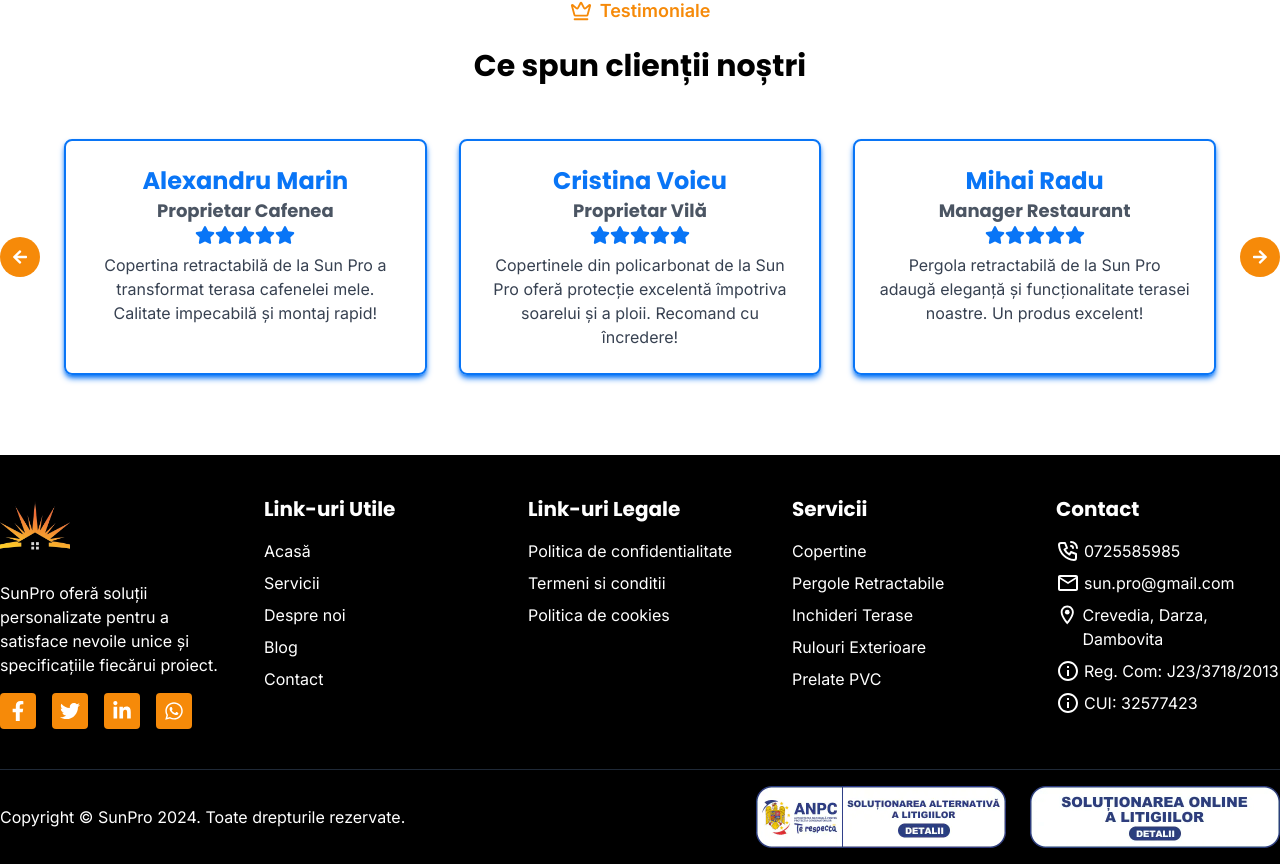
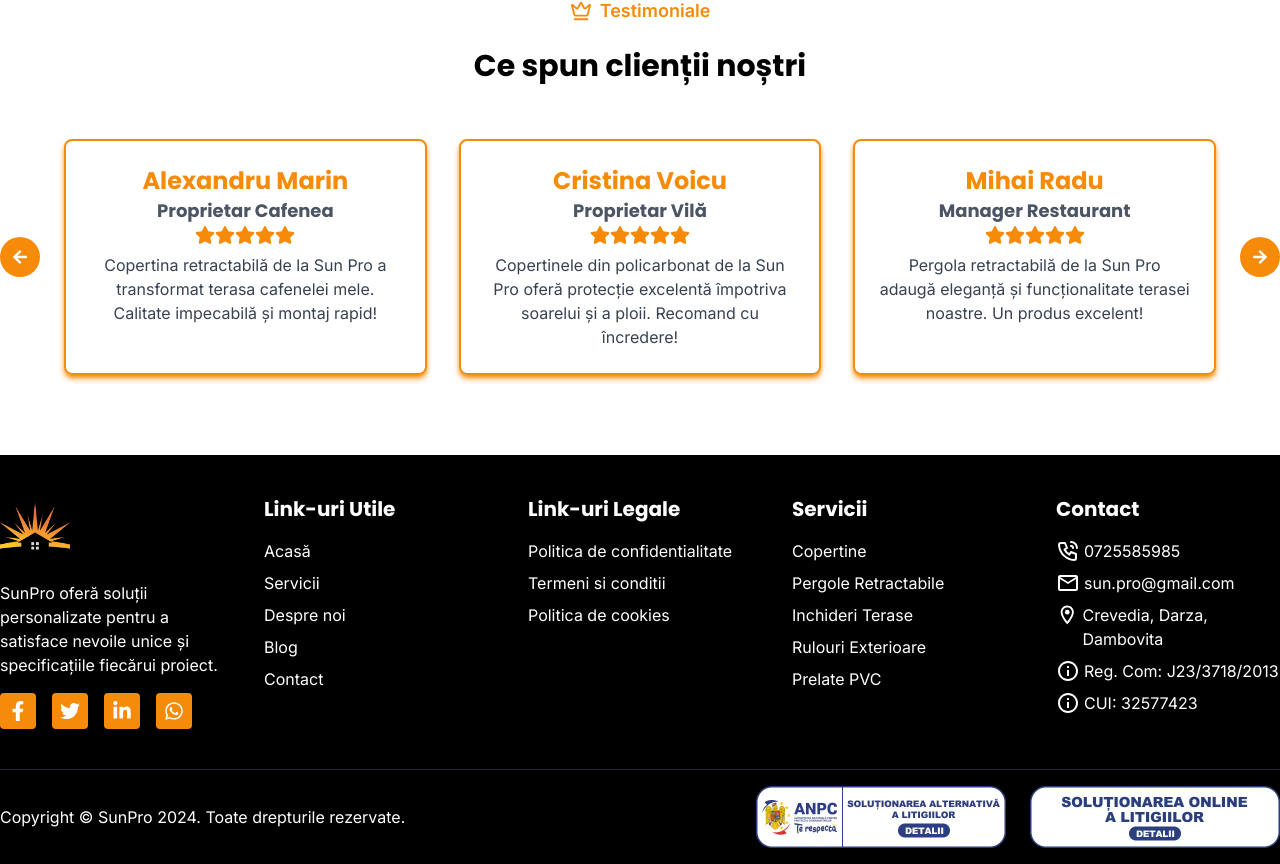
Before and after one commit to mocanuandrei1/sun-pro-2, a Next.js app: page /despre-noi in a window 1280 px wide. Shown: the part 2070-2934 px from the top of the page. Built offline with nearby package versions, Linux system fonts and the light colour scheme.

Commit message:
Refactor testimonials components for consistent styling and responsiveness

```diff
--- a/src/components/TestimonialsDesktop.js
+++ b/src/components/TestimonialsDesktop.js
@@ -38,8 +38,8 @@ export default function TestimonialsDesktop({ slides }) {
           >
             {slides.map((slide, index) => (
               <div key={index} className="flex-none w-1/3 p-4">
-                <div className="group h-full p-6 rounded-lg text-center border-2 border-[#0975F6] shadow-md shadow-[#0975F6] transition-all duration-1000 hover:border-[#f68a09] hover:shadow-[#f68a09]">
-                  <h2 className="text-2xl font-bold text-[#0975F6] group-hover:text-[#f68a09] transition-colors duration-1000">
+                <div className="group h-full p-6 rounded-lg text-center border-2 border-[#f68a09] shadow-md shadow-[#f68a09] transition-all duration-1000 hover:border-[#0975F6] hover:shadow-[#0975F6]">
+                  <h2 className="text-2xl font-bold text-[#f68a09] group-hover:text-[#0975F6] transition-colors duration-1000">
                     {slide.name}
                   </h2>
                   <h4 className="text-lg text-gray-600">{slide.role}</h4>
@@ -48,7 +48,7 @@ export default function TestimonialsDesktop({ slides }) {
                       <FaStar
                         key={i}
                         size={20}
-                        className="text-[#0975F6] transition-colors duration-300 group-hover:text-[#f68a09]"
+                        className="text-[#f68a09] transition-colors duration-300 group-hover:text-[#0975F6]"
                         style={{
                           transitionDelay: `${i * 100}ms`, // Creează un efect de tranziție de la stânga la dreapta
                         }}
--- a/src/components/TestimonialsMobile.js
+++ b/src/components/TestimonialsMobile.js
@@ -43,8 +43,8 @@ export default function TestimonialsMobile({ slides }) {
         >
           {slides.map((slide, index) => (
             <div key={index} className="flex-none w-full p-4">
-              <div className="group h-full p-6 rounded-lg text-center border-2 shadow-md border-[#f68a09] shadow-[#f68a09]">
-                <h2 className="text-2xl font-bold text-[#f68a09]">
+              <div className="group h-full p-6 rounded-lg text-center border-2 border-[#f68a09] shadow-md shadow-[#f68a09] transition-all duration-1000 hover:border-[#0975F6] hover:shadow-[#0975F6]">
+                <h2 className="text-2xl font-bold text-[#f68a09] group-hover:text-[#0975F6] transition-colors duration-1000">
                   {slide.name}
                 </h2>
                 <h4 className="text-lg text-gray-600">{slide.role}</h4>
@@ -53,7 +53,7 @@ export default function TestimonialsMobile({ slides }) {
                     <FaStar
                       key={i}
                       size={20}
-                      className="text-[#0975F6] transition-colors duration-300 group-hover:text-[#f68a09]"
+                      className="text-[#f68a09] transition-colors duration-300 group-hover:text-[#0975F6]"
                       style={{
                         transitionDelay: `${i * 50}ms`, // Creează un efect de tranziție de la stânga la dreapta
                       }}
```
